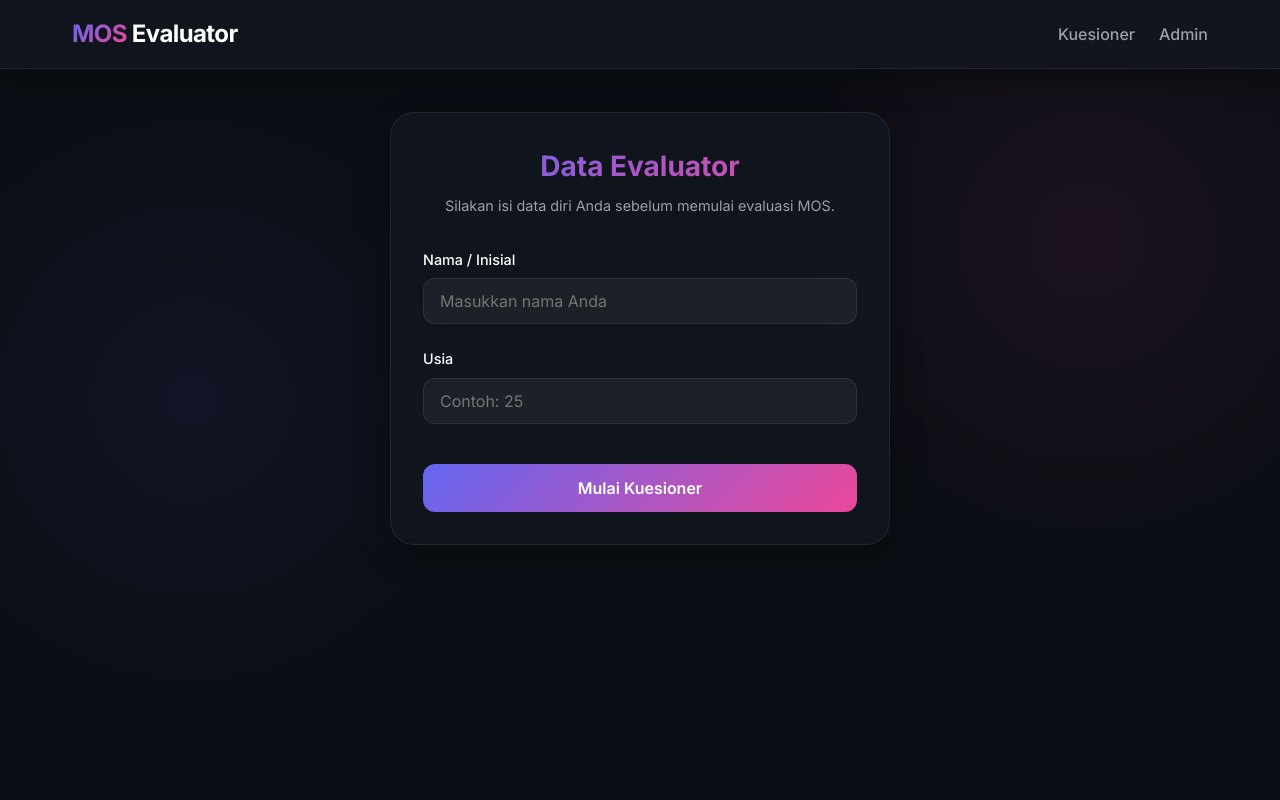
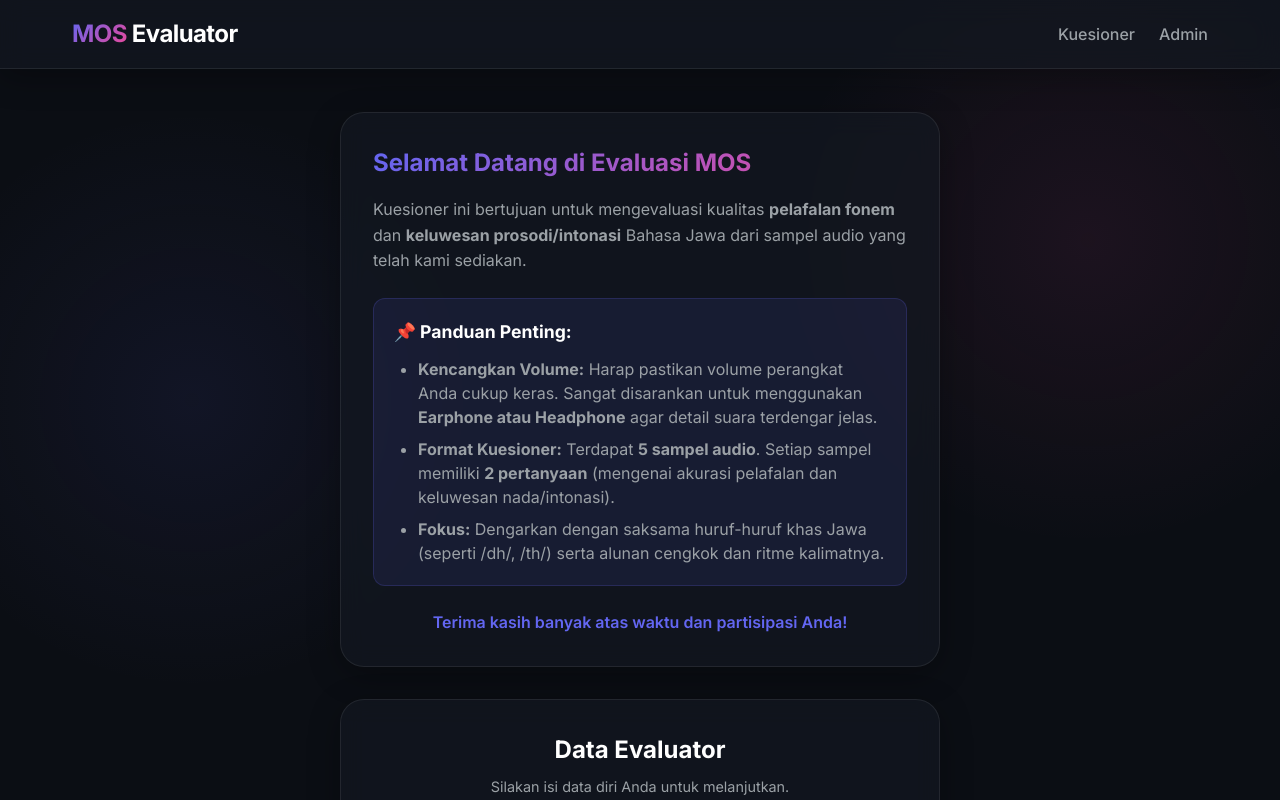
Before and after one commit to eldntr/quesioner_mos, a Next.js app: page / in a window 1280 px wide. Shown: the top 800 px of the page. Built offline with nearby package versions, Linux system fonts and the light colour scheme.

Commit message:
feat: enhance IdentityForm instructions, update evaluation rubric labels, and improve scroll behavior during MOS scoring

```diff
--- a/src/app/page.tsx
+++ b/src/app/page.tsx
@@ -49,6 +49,11 @@ export default function QuestionnairePage() {
       .catch(err => console.error('Failed to load audio files', err));
   }, []);
 
+  // Scroll to top whenever the sample changes
+  useEffect(() => {
+    window.scrollTo({ top: 0, behavior: 'smooth' });
+  }, [currentIndex]);
+
   const handleNext = () => {
     if (currentMosPA === null || currentMosN === null) return;
 
@@ -63,7 +68,6 @@ export default function QuestionnairePage() {
       setCurrentIndex(prev => prev + 1);
       setCurrentMosPA(null);
       setCurrentMosN(null);
-      window.scrollTo({ top: 0, behavior: 'smooth' });
     } else {
       submitAllResults(newResults);
     }
@@ -131,7 +135,7 @@ export default function QuestionnairePage() {
         <div style={dividerStyle} />
 
         <RatingRubric
-          title="1. MOS-PA (Akurasi Pelafalan Fonem)"
+          title="1. Akurasi Pelafalan"
           question="Apakah pelafalan huruf-huruf khas Jawa pada audio terdengar akurat?"
           options={MOS_PA_OPTIONS}
           selectedValue={currentMosPA}
@@ -141,7 +145,7 @@ export default function QuestionnairePage() {
         <div style={dividerStyle} />
 
         <RatingRubric
-          title="2. MOS-N (Keluwesan Intonasi/Prosodi)"
+          title="2. Keluwesan Intonasi (Prosodi)"
           question="Apakah alunan nada, ritme, dan cengkok pada kalimat terdengar mengalir alami?"
           options={MOS_N_OPTIONS}
           selectedValue={currentMosN}
--- a/src/components/IdentityForm.tsx
+++ b/src/components/IdentityForm.tsx
@@ -23,11 +23,37 @@ export default function IdentityForm({ onSubmit }: Props) {
   };
 
   return (
-    <div className="glass-panel" style={containerStyle}>
-      <h2 style={titleStyle} className="text-gradient">Data Evaluator</h2>
-      <p style={subtitleStyle}>Silakan isi data diri Anda sebelum memulai evaluasi MOS.</p>
+    <div style={{ display: 'flex', flexDirection: 'column', gap: '2rem', maxWidth: '600px', width: '100%', margin: '2rem auto' }}>
 
-      <form onSubmit={handleSubmit} style={formStyle}>
+      {/* Pengumuman / Instruksi */}
+      <div className="glass-panel" style={{ padding: '2rem' }}>
+        <h2 style={{ fontSize: '1.5rem', marginBottom: '1rem' }} className="text-gradient">
+          Selamat Datang di Evaluasi MOS
+        </h2>
+        <p style={{ color: 'var(--text-secondary)', marginBottom: '1.5rem', lineHeight: '1.6' }}>
+          Kuesioner ini bertujuan untuk mengevaluasi kualitas <strong>pelafalan fonem</strong> dan <strong>keluwesan prosodi/intonasi</strong> Bahasa Jawa dari sampel audio yang telah kami sediakan.
+        </p>
+
+        <div style={infoBoxStyle}>
+          <h3 style={{ fontSize: '1.1rem', marginBottom: '0.75rem', color: 'var(--text-primary)' }}>📌 Panduan Penting:</h3>
+          <ul style={{ paddingLeft: '1.5rem', color: 'var(--text-secondary)', display: 'flex', flexDirection: 'column', gap: '0.5rem', lineHeight: '1.5' }}>
+            <li><strong>Kencangkan Volume:</strong> Harap pastikan volume perangkat Anda cukup keras. Sangat disarankan untuk menggunakan <strong>Earphone atau Headphone</strong> agar detail suara terdengar jelas.</li>
+            <li><strong>Format Kuesioner:</strong> Terdapat <strong>5 sampel audio</strong>. Setiap sampel memiliki <strong>2 pertanyaan</strong> (mengenai akurasi pelafalan dan keluwesan nada/intonasi).</li>
+            <li><strong>Fokus:</strong> Dengarkan dengan saksama huruf-huruf khas Jawa (seperti /dh/, /th/) serta alunan cengkok dan ritme kalimatnya.</li>
+          </ul>
+        </div>
+
+        <p style={{ marginTop: '1.5rem', color: 'var(--accent-primary)', fontWeight: 600, textAlign: 'center' }}>
+          Terima kasih banyak atas waktu dan partisipasi Anda!
+        </p>
+      </div>
+
+      {/* Form Identitas */}
+      <div className="glass-panel" style={{ padding: '2rem' }}>
+        <h2 style={titleStyle}>Data Evaluator</h2>
+        <p style={subtitleStyle}>Silakan isi data diri Anda untuk melanjutkan.</p>
+
+        <form onSubmit={handleSubmit} style={formStyle}>
         <div style={inputGroupStyle}>
           <label style={labelStyle}>Nama / Inisial</label>
           <input
@@ -56,6 +82,7 @@ export default function IdentityForm({ onSubmit }: Props) {
 
         <button type="submit" style={buttonStyle}>Mulai Kuesioner</button>
       </form>
+      </div>
     </div>
   );
 }
@@ -68,7 +95,7 @@ const containerStyle: React.CSSProperties = {
 };
 
 const titleStyle: React.CSSProperties = {
-  fontSize: '1.75rem',
+  fontSize: '1.5rem',
   marginBottom: '0.5rem',
   textAlign: 'center',
 };
@@ -78,6 +105,13 @@ const subtitleStyle: React.CSSProperties = {
   marginBottom: '2rem',
   textAlign: 'center',
   fontSize: '0.9rem',
+};
+
+const infoBoxStyle: React.CSSProperties = {
+  backgroundColor: 'rgba(99, 102, 241, 0.1)',
+  border: '1px solid rgba(99, 102, 241, 0.2)',
+  borderRadius: 'var(--radius-md)',
+  padding: '1.25rem',
 };
 
 const formStyle: React.CSSProperties = {
```
